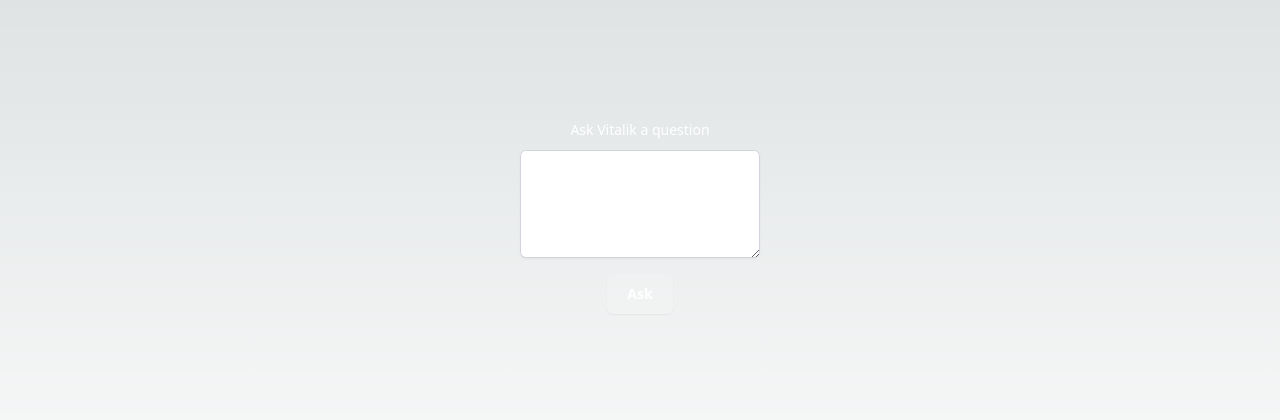
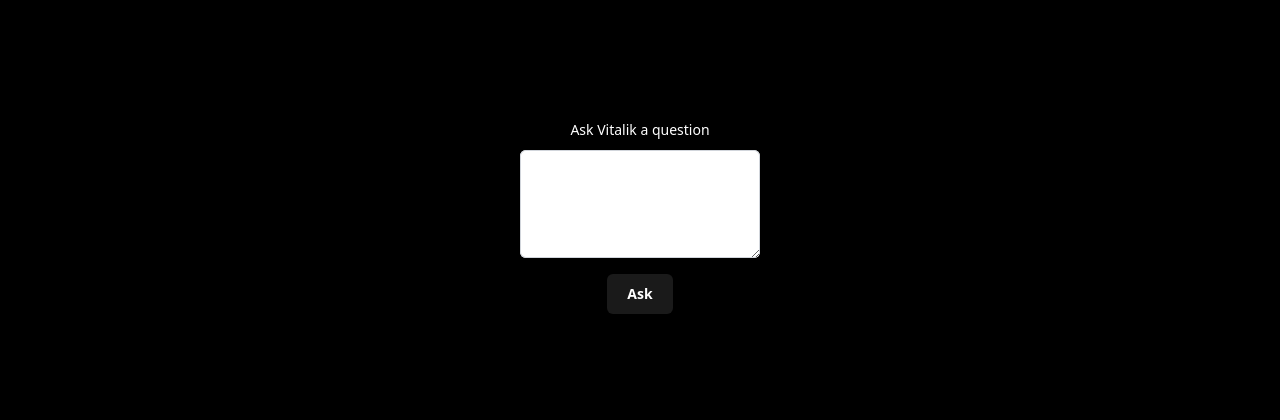
Before and after one commit to 0xtito/just-ask-vitalik, a Next.js app: page / in a window 1280 px wide. Shown: the part 184-604 px from the top of the page. Built offline with nearby package versions, Linux system fonts and the light colour scheme.

Commit message:
styles 1.0

```diff
--- a/src/styles/globals.css
+++ b/src/styles/globals.css
@@ -9,6 +9,14 @@
 }
 
 @media (prefers-color-scheme: dark) {
+  :root {
+    --foreground-rgb: 255, 255, 255;
+    --background-start-rgb: 17, 24, 39;
+    --background-end-rgb: 17, 24, 39;
+  }
+}
+
+@media (prefers-color-scheme: light) {
   :root {
     --foreground-rgb: 255, 255, 255;
     --background-start-rgb: 0, 0, 0;
```
